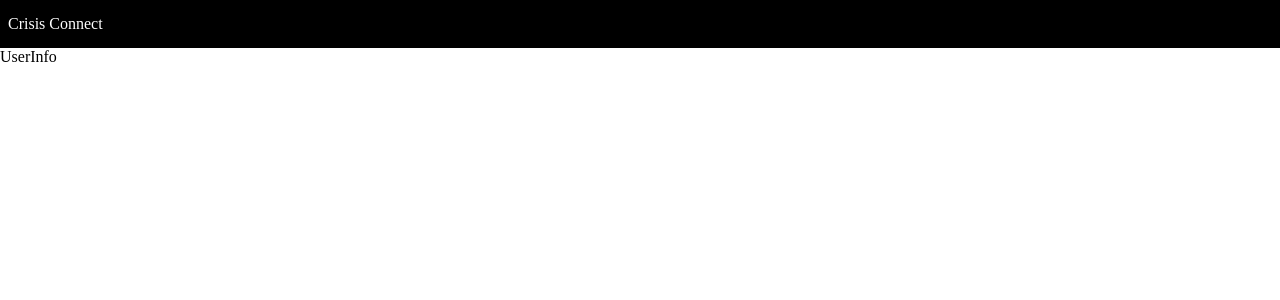
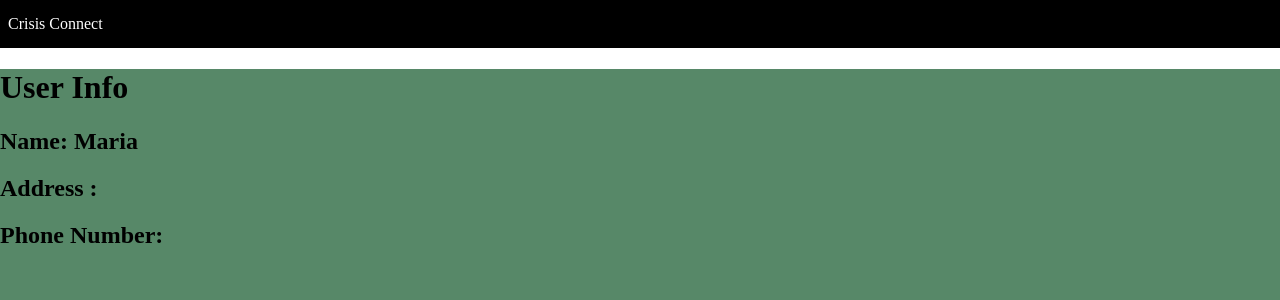
Before and after one commit to soniasebastian/crisis_connect, a React (Create React App) app in the folder crisis-connect/: page /userInfo in a window 1280 px wide. Shown: the top 300 px of the page. Built offline with nearby package versions, Linux system fonts and the light colour scheme.

Commit message:
added page

```diff
--- a/crisis-connect/src/App.css
+++ b/crisis-connect/src/App.css
@@ -46,3 +46,19 @@ body{
   color: white;
   border: none;
 }
+
+
+/* userInfo page */
+.userInfo {
+  background-color: #578868;
+  height: 100vh;
+  margin: 0;
+  padding: 0;
+
+}
+
+.userBox {
+  background-color: blue;
+  display: flex;
+  height: 10rem;
+}
--- a/crisis-connect/src/components/Userinfo.jsx
+++ b/crisis-connect/src/components/Userinfo.jsx
@@ -1,6 +1,13 @@
 export default function UserInfo () {
     return (
-        <div>UserInfo</div>
+        <div className="userInfo">
+            <div ClassName= "userBox">
+            <h1>User Info</h1>
+            <h2> Name: Maria </h2>
+            <h2>Address : </h2>
+            <h2>Phone Number: </h2>
+            </div>
+        </div>
     )
 
 }
```
Also changed, not shown: 1 other file (tests, documents, lock files or other folders).
